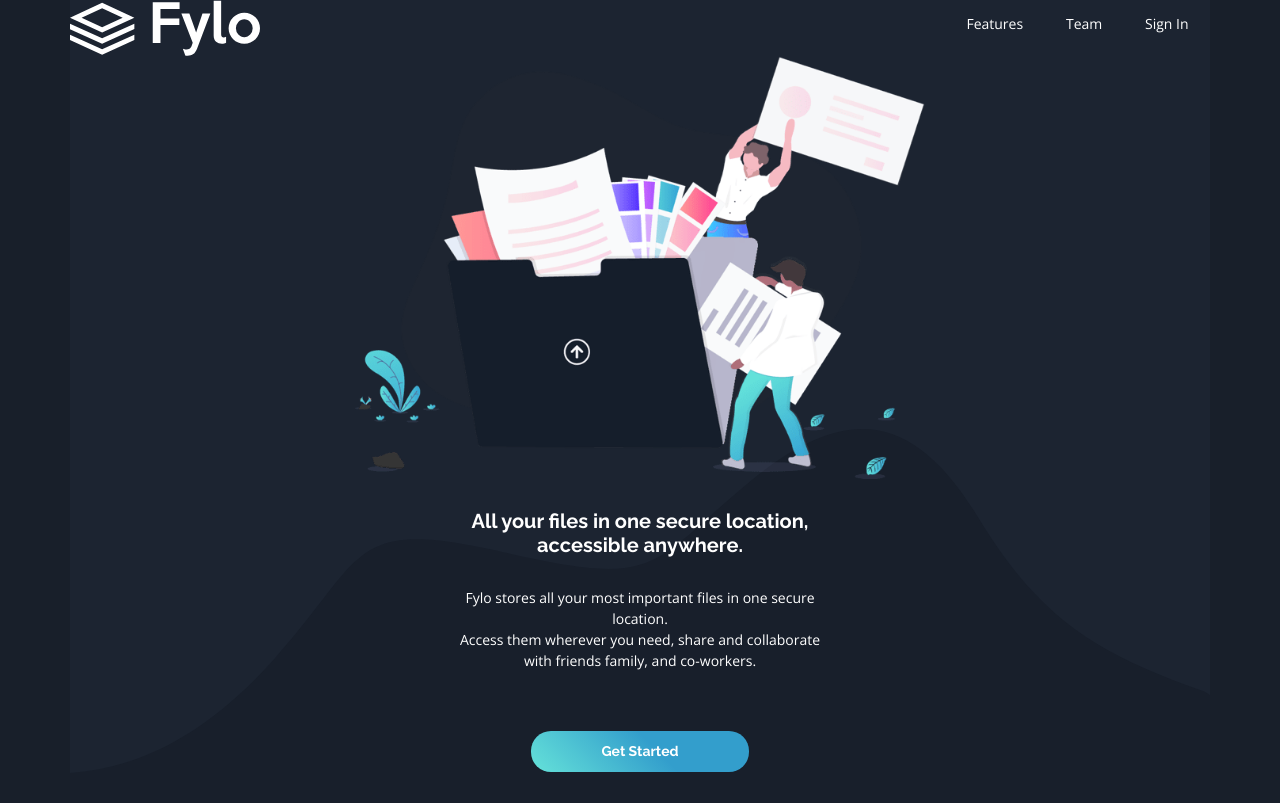
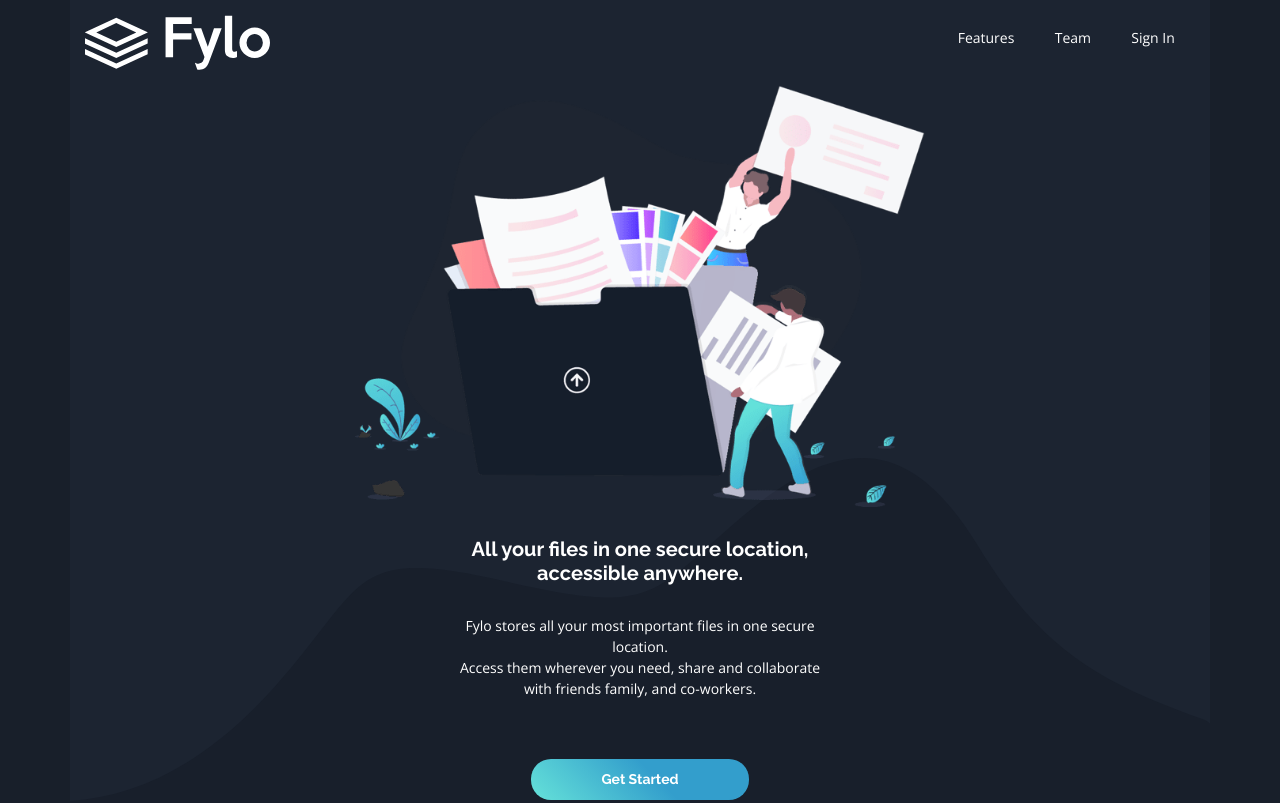
Before and after one commit to Koyun92/flyo-landing, a website: page index.html in a window 1280 px wide. Shown: the top 803 px of the page. Drawn offline with nearby package versions, Linux system fonts and the light colour scheme.

Commit message:
general styles changed

```diff
--- a/index.html
+++ b/index.html
@@ -18,7 +18,7 @@
 <body>
     <div class="container g-0">
 
-<header class="header row g-0">
+<header class="header row g-0 p-4">
             <img src="./dist/img/logo.svg" class="col-lg-2 col-md-3 col-4 header__logo" alt="logo">
     <nav class=" col align-items-center justify-content-end d-flex navi ">
         <ul class="navi__list d-flex justify-content-around">
--- a/src/sass/main.scss
+++ b/src/sass/main.scss
@@ -6,6 +6,7 @@
 
 body{
     background-color: $dark-blue-main;
+    overflow-x: hidden;
 }
 .button{
     font-family: 'Raleway', sans-serif;
@@ -26,7 +27,7 @@ body{
 }
 .navi{
     &__list{
-        width: 80%;
+        width: 100%;
         list-style-type: none;
     }
     &__link{
```
Also changed, not shown: dist/css/main.min.css, 1 other file.
